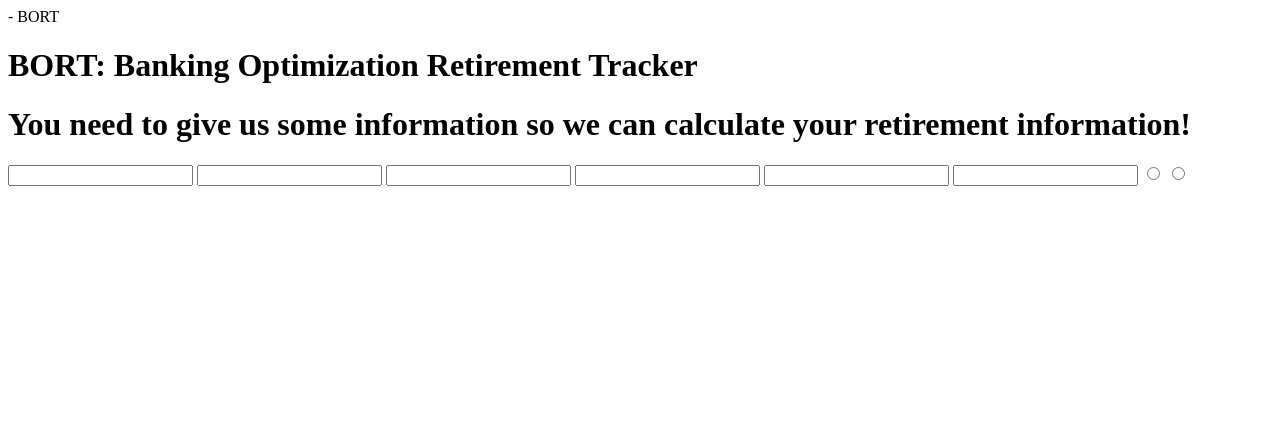
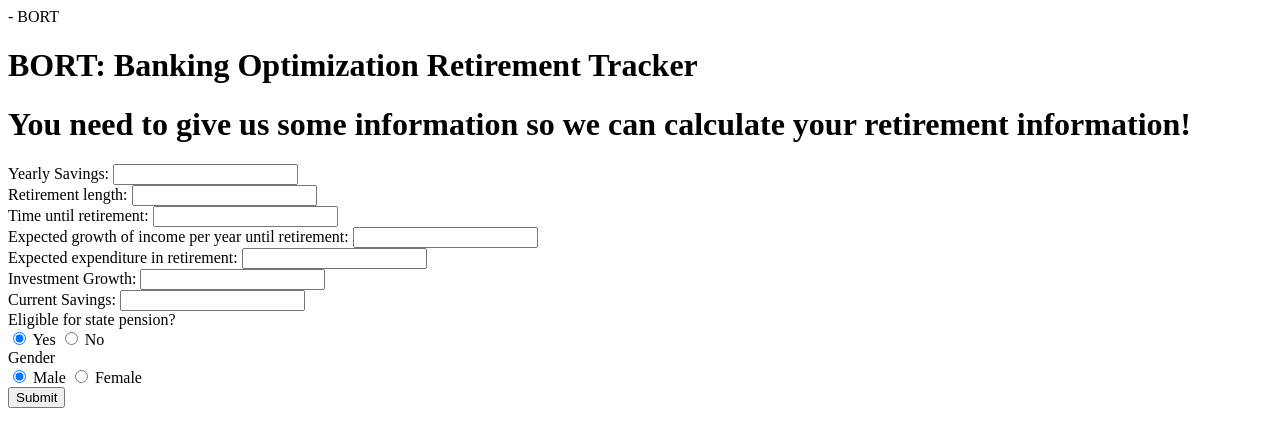
Before and after one commit to Cameronghm/Bort, a Flask app: template templates/datainput.html in a window 1280 px wide. Shown: the top 447 px of the page. Run offline with Flask 2, Linux system fonts and the light colour scheme; the template is opened without the code that fills it, so the values that code supplies are empty.

Commit message:
Minimum Viable Product
Added a class to hold all the data. Finalised the basic form: all data is now pulled and stored into an instance of the class. However, there is NO validation or sanity checking of the inputs, and the data still needs to be processed and then passed into a results page

```diff
--- a/app.py
+++ b/app.py
@@ -3,13 +3,47 @@ import sqlite3 as sq
 
 app = Flask(__name__)
 
+class data():
+    def __init__(self, savingsperyear, retirementlength, savinglength, incomegrowth,
+                 retirementcosts, investmentgrowth, currentsavings, statepension, male):
+        self.savingsperyear = savingsperyear
+        self.retirementlength = retirementlength
+        self.savinglength = savinglength
+        self.incomegrowth = incomegrowth
+        self.retirementcosts = retirementcosts
+        self.investmentgrowth = investmentgrowth
+        self.currentsavings = currentsavings
+        self.statepension = statepension
+        self.male = male
+
 @app.route('/datainput', methods=['POST', 'GET'])
 def datainput():
     if request.method == 'POST':
-        pass
+        f = request.form
+        savingsperyear = f['savingsperyear']
+        retirementlength = f['retirementlength']
+        savinglength = f['savinglength']
+        incomegrowth = f['incomegrowth']
+        retirementcosts = f['retirementcosts']
+        investmentgrowth = f['investmentgrowth']
+        currentsavings = f['currentsavings']
+        statepension = f['statepension']
+        male = f['gender']
+        print(statepension)
+        if statepension=='yes':
+            statepension = True
+        else:
+            statepension = False
+        if male=='male':
+            male = True
+        else:
+            male = False
+        data(savingsperyear, retirementlength, savinglength, incomegrowth, retirementcosts, investmentgrowth,
+             currentsavings, statepension, male)
+        return render_template("datainput.html")
 
     else:
-        return 'Hiya'
+        return render_template("datainput.html")
 
 if __name__ == '__main__':
     app.run(debug=True)
--- a/templates/datainput.html
+++ b/templates/datainput.html
@@ -11,14 +11,36 @@
 {% block body %}
 
     <form action="/datainput" method="POST">
-        <input type="number" name="Yearly Savings" id="savingsperyear">
-        <input type="number" name="Retirement length" id="retirementlength">
-        <input type="number" name="Time until retirement" id="savinglength">
-        <input type="number" name="Expected growth of income per year until retirement" id="incomegrowth">
-        <input type="number" name="Expected income in retirement" id="retirementincome">
-        <input type="number" name="Current savings" id="currentsavings">
-        <input type="radio" name="Are you eligible for the state pension?" id="statepension">
-        <input type="radio" name="Are you male or female?" id="gender">
+        Yearly Savings: <input type="number" name="savingsperyear" id="savingsperyear">
+        <br>
+        Retirement length: <input type="number" name="retirementlength" id="retirementlength">
+        <br>
+        Time until retirement: <input type="number" name="savinglength" id="savinglength">
+        <br>
+        Expected growth of income per year until retirement: <input type="number" name="incomegrowth" id="incomegrowth">
+        <br>
+        Expected expenditure in retirement: <input type="number" name="retirementcosts" id="retirementcosts">
+        <br>
+        Investment Growth: <input type="number" name="investmentgrowth" id="investmentgrowth">
+        <br>
+        Current Savings: <input type="number" name="currentsavings" id="currentsavings">
+        <br>
+        Eligible for state pension?
+        <br>
+        <input type="radio" name="statepension" value="yes" id="yes" checked="checked">
+        <label for="yes">Yes</label>
+        <input type="radio" name="statepension" value="no" id="no">
+        <label for="no">No</label>
+
+        <br>
+        Gender
+        <br>
+        <input type="radio" value="male" name="gender" id="male" checked="checked">
+        <label for="male">Male</label>
+        <input type="radio" value="female" name="gender" id="female">
+        <label for="female">Female</label>
+        <br>
+        <input type="submit" value="Submit" id="submit">
     </form>
 
 {% endblock %}
```
